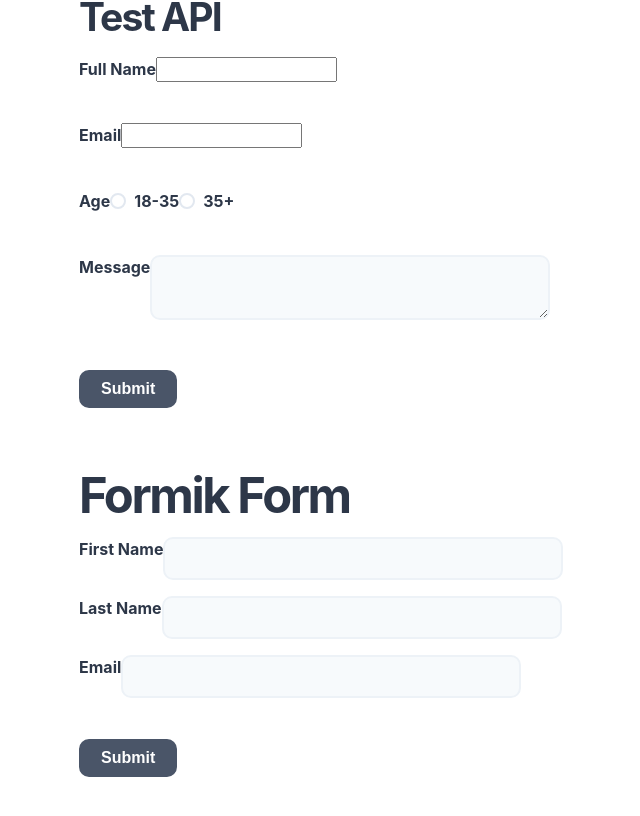
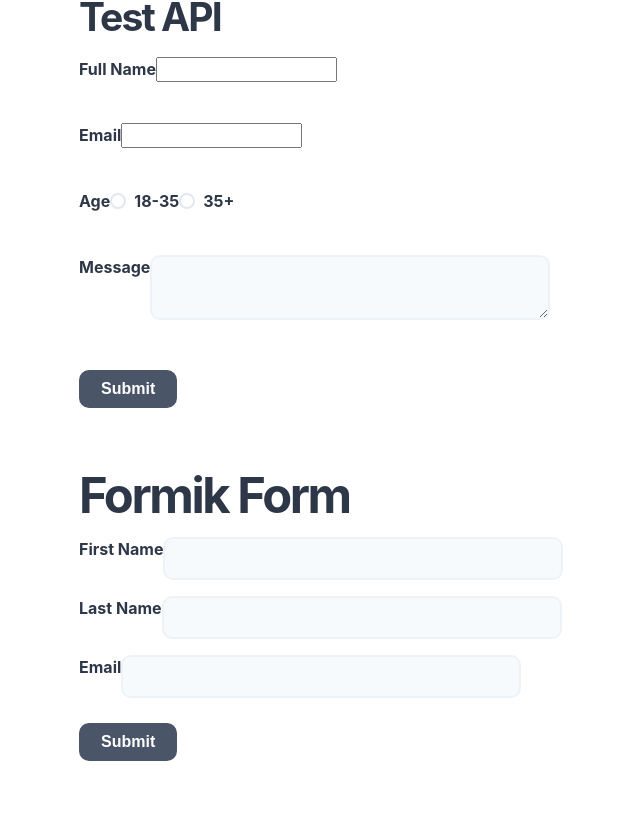
Before and after one commit to aedward8/BellaCharity, a React (Create React App) app in the folder app/: page / in a window 1280 px wide. Shown: the part 298-1114 px from the top of the page, without its empty margins (1-641 px from the left). Built offline with nearby package versions, Linux system fonts and the light colour scheme; no server answers.

Commit message:
style: no need to explicitly declare submit button type within a form

```diff
--- a/app/src/App.js
+++ b/app/src/App.js
@@ -168,7 +168,7 @@
         <Field label="Last Name" name="lastName" />
         <Field label="Email" name="email" type="email" />
         <br />
-        <button type="submit">Submit</button>
+        <button>Submit</button>
       </Form>
     </Formik>
   </>
```
